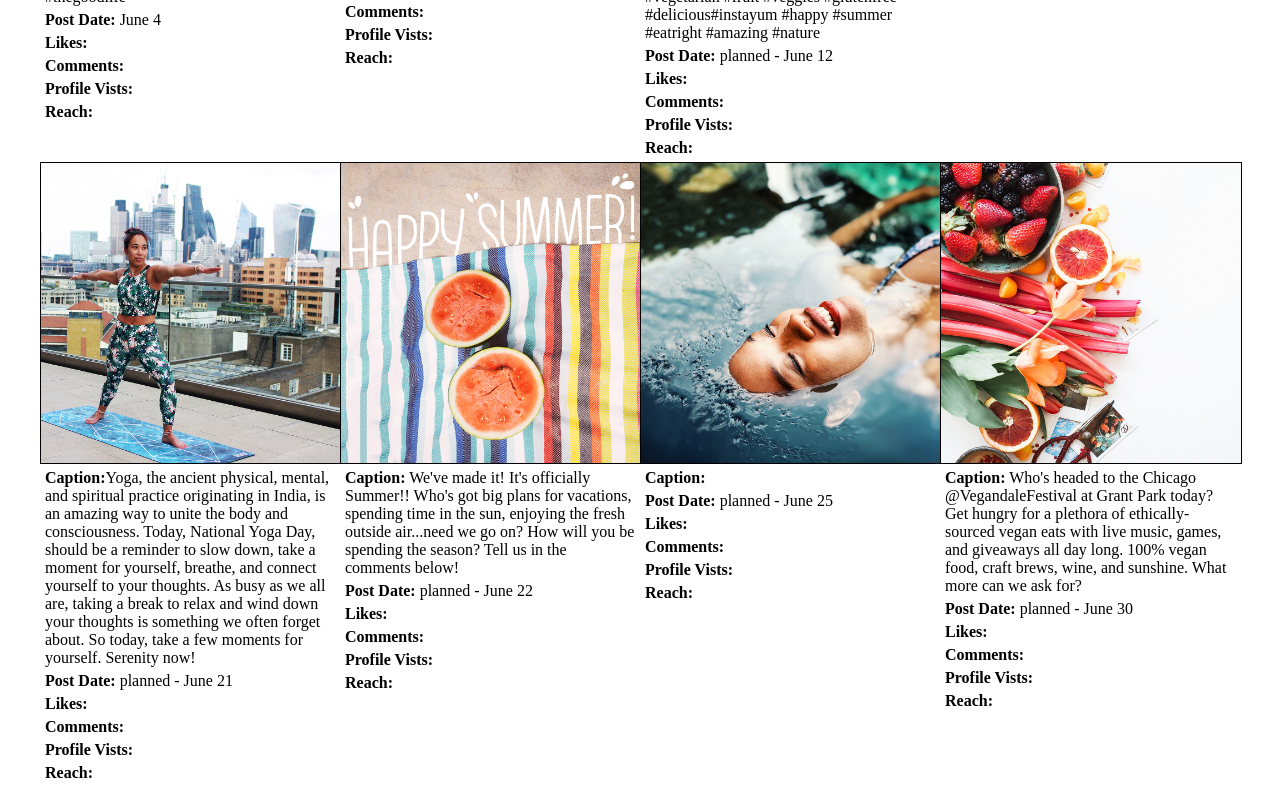
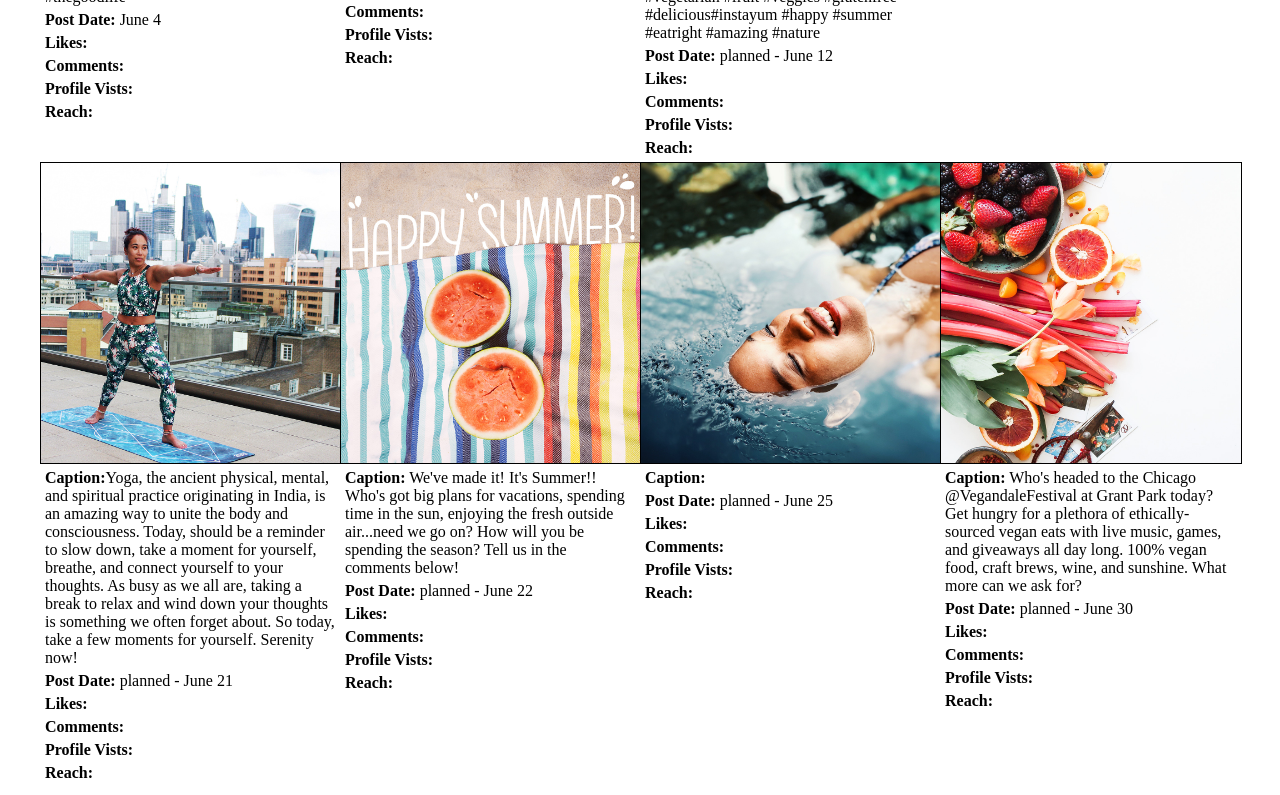
Before and after one commit to yodusanwo/JourneySM2018, a plain HTML site: page index.html in a window 1280 px wide. Shown: the part 4322-5117 px from the top of the page. Drawn offline with Linux system fonts and the light colour scheme.

Commit message:
updated copy

```diff
--- a/index.html
+++ b/index.html
@@ -238,7 +238,7 @@
         </div>
         <div class="cell">
           <img src="./Resources/Images/InternationalDayofYoga-1.jpg" class="responsive-image">
-          <p><strong>Caption:</strong>Yoga, the ancient physical, mental, and spiritual practice originating in India, is an amazing way to unite the body and consciousness. Today, National Yoga Day, should be a reminder to slow down, take a moment for yourself, breathe, and connect yourself to your thoughts. As busy as we all are, taking a break to relax and wind down your thoughts is something we often forget about. So today, take a few moments for yourself. Serenity now! </p>
+          <p><strong>Caption:</strong>Yoga, the ancient physical, mental, and spiritual practice originating in India, is an amazing way to unite the body and consciousness. Today, should be a reminder to slow down, take a moment for yourself, breathe, and connect yourself to your thoughts. As busy as we all are, taking a break to relax and wind down your thoughts is something we often forget about. So today, take a few moments for yourself. Serenity now! </p>
           <p> </p>
           <p><strong>Post Date:</strong> planned - June 21</p>
           <p><strong>Likes:</strong> </p>
@@ -248,7 +248,7 @@
         </div>
         <div class="cell">
           <img src="./Resources/Images/FirstDayofSummer.jpg" class="responsive-image">
-          <p><strong>Caption:</strong> We've made it! It's officially Summer!! Who's got big plans for vacations, spending time in the sun, enjoying the fresh outside air...need we go on? How will you be spending the season? Tell us in the comments below! </p>
+          <p><strong>Caption:</strong> We've made it! It's Summer!! Who's got big plans for vacations, spending time in the sun, enjoying the fresh outside air...need we go on? How will you be spending the season? Tell us in the comments below! </p>
           <p> </p>
           <p><strong>Post Date:</strong> planned - June 22</p>
           <p><strong>Likes:</strong> </p>
```
